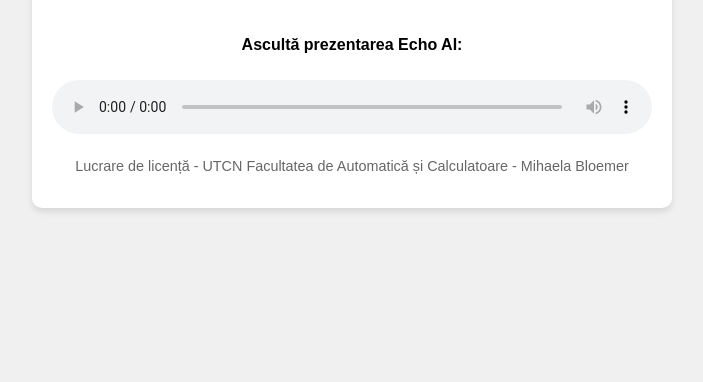
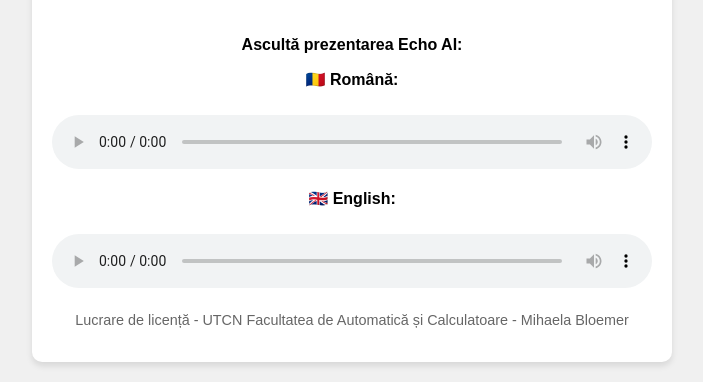
Before and after one commit to MihaelaBlo/Zenbot, a plain HTML site: page index.html in a window 1280 px wide. Shown: the part 463-845 px from the top of the page, without its empty margins (288-991 px from the left). Before the commit the page ends 800 px from the top, so only its background shows below. Drawn offline with Linux system fonts and the light colour scheme.

Commit message:
Update index.html

```diff
--- a/index.html
+++ b/index.html
@@ -39,9 +39,20 @@
 
         <img src="./zenbot.png" alt="ZenBot Robot">
         <p><strong>Ascultă prezentarea Echo AI:</strong></p>
-        <audio controls autoplay>
+
+            <!-- Versiunea română -->
+        <p>🇷🇴 <strong>Română:</strong></p>
+        <audio controls>
             <source src="./echo_ai.mp3" type="audio/mpeg">
+            Browser-ul nu suportă audio.
         </audio>
+
+        <!-- Versiunea engleză -->
+        <p>🇬🇧 <strong>English:</strong></p>
+        <audio controls>
+            <source src="./echo_ai_en.mp3" type="audio/mpeg">
+            Browser not supported.
+                </audio>
 
         <p style="margin-top: 20px; font-size: 0.9em; color: #666;">
             Lucrare de licență - UTCN Facultatea de Automatică și Calculatoare - Mihaela Bloemer
```
